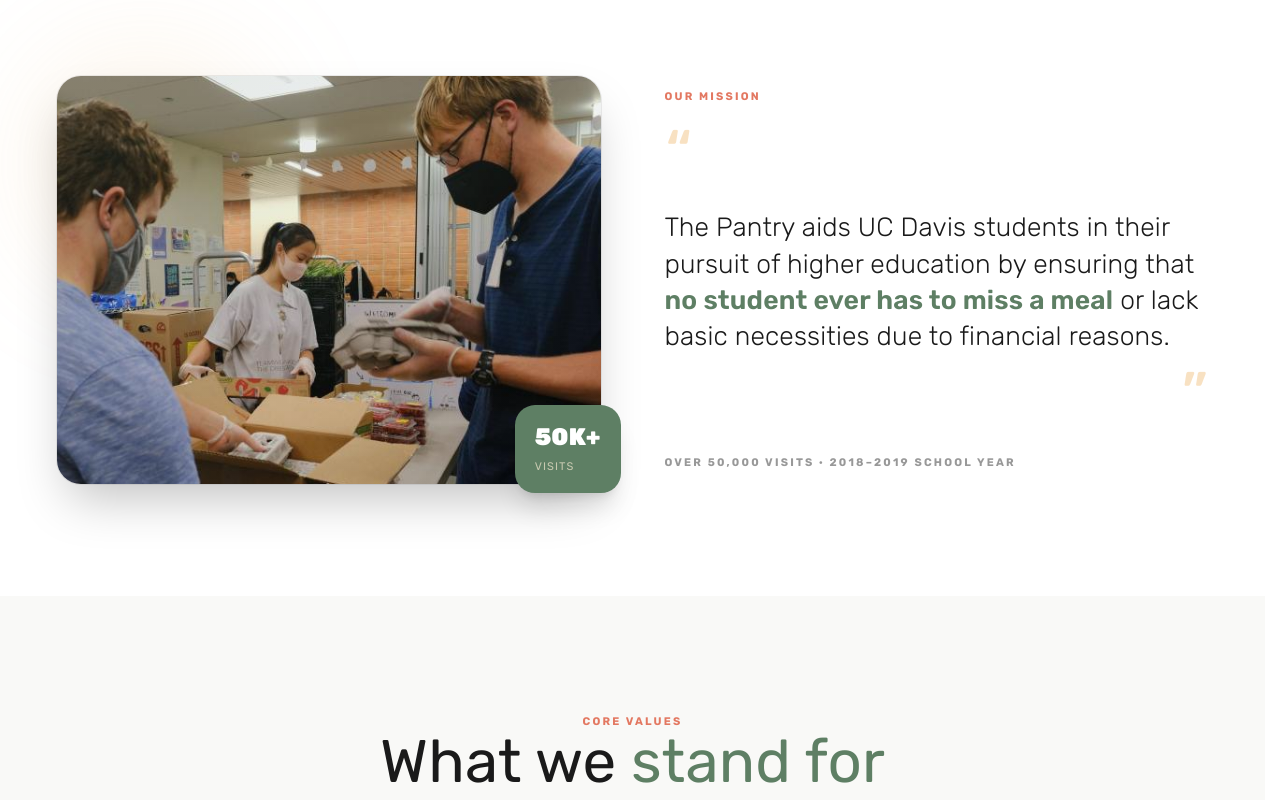
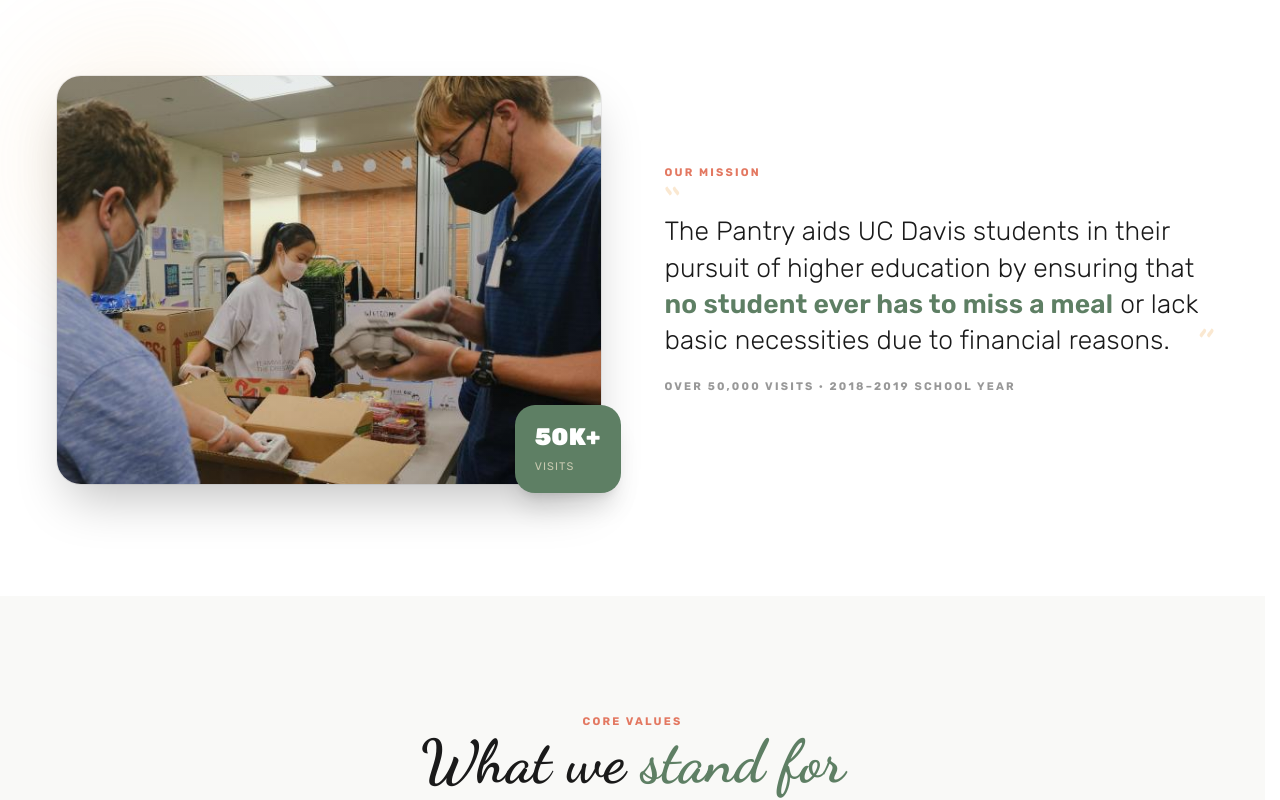
Before and after one commit to gabe-ven/SacHacks-VII, a Next.js app in the folder pantry-app/: page / in a window 1280 px wide. Shown: the part 1440-2240 px from the top of the page. Built offline with nearby package versions, Linux system fonts and the light colour scheme.

Commit message:
style: add custom font and enhance MissionQuote layout
- Introduced a new display font "Dancing Script" for improved typography.
- Refactored MissionQuote component to position quotation marks using absolute positioning for better visual alignment and aesthetics.

```diff
--- a/pantry-app/app/globals.css
+++ b/pantry-app/app/globals.css
@@ -2,6 +2,7 @@
 @import "tailwindcss";
 
 :root {
+  --font-display: "Dancing Script", cursive;
   --background: #ffffff;
   --foreground: #1a1a1a;
   --surface: #f9f9f7;
--- a/pantry-app/components/landing/MissionQuote.tsx
+++ b/pantry-app/components/landing/MissionQuote.tsx
@@ -51,8 +51,13 @@ export default function MissionQuote() {
             className="flex flex-col gap-4"
           >
             <span className="text-pantry-coral text-[11px] font-bold uppercase tracking-[0.2em]">Our Mission</span>
-            <span className="text-7xl leading-none text-pantry-amber/40" style={{ fontFamily: "var(--font-display)" }}>&ldquo;</span>
-            <p className="text-2xl sm:text-[1.65rem] font-light text-foreground leading-snug -mt-4">
+            <div className="relative">
+              <span
+                className="absolute -top-4 -left-2 text-6xl leading-none text-pantry-amber/30 select-none pointer-events-none"
+                style={{ fontFamily: "var(--font-display)" }}
+                aria-hidden="true"
+              >&ldquo;</span>
+              <p className="text-2xl sm:text-[1.65rem] font-light text-foreground leading-snug pt-4">
                 The Pantry aids UC Davis students in their pursuit of higher education by ensuring that{" "}
                 <motion.em
                   className="not-italic font-semibold text-pantry-green"
@@ -64,7 +69,12 @@ export default function MissionQuote() {
                 </motion.em>{" "}
                 or lack basic necessities due to financial reasons.
               </p>
-            <span className="text-7xl leading-none text-pantry-amber/40 self-end -mt-2" style={{ fontFamily: "var(--font-display)" }}>&rdquo;</span>
+              <span
+                className="absolute -bottom-6 right-0 text-6xl leading-none text-pantry-amber/30 select-none pointer-events-none"
+                style={{ fontFamily: "var(--font-display)" }}
+                aria-hidden="true"
+              >&rdquo;</span>
+            </div>
             <span className="text-[11px] font-bold uppercase tracking-[0.2em] text-muted mt-1">
               Over 50,000 visits · 2018–2019 school year
             </span>
```
Lines whose indentation alone changed are shown as unchanged.
